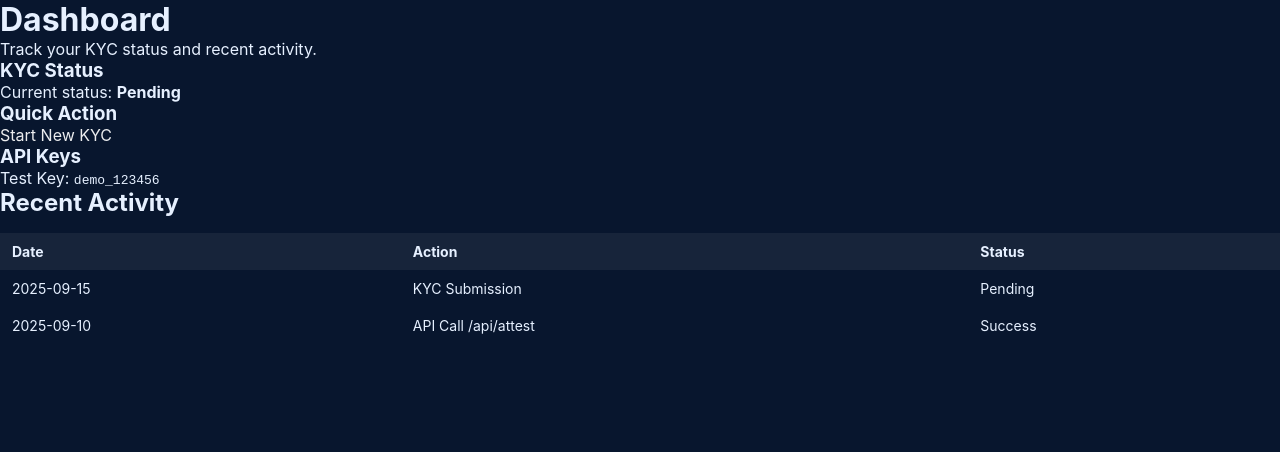
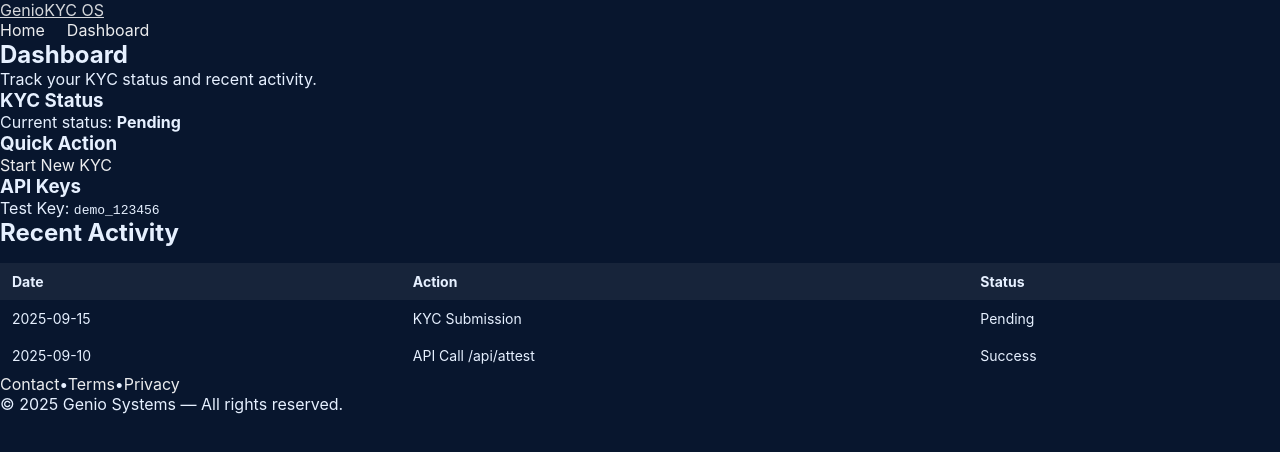
Before and after one commit to genio-ai/genio-os, a Next.js app: page /dashboard in a window 1280 px wide. Shown: the top 452 px of the page. Built offline with nearby package versions, Linux system fonts and the light colour scheme.

Commit message:
Update dashboard.js

```diff
--- a/pages/dashboard.js
+++ b/pages/dashboard.js
@@ -9,13 +9,26 @@ export default function Dashboard() {
 
   return (
     <>
-      <Head>
-        <title>Genio Dashboard</title>
-      </Head>
+      <Head><title>Genio Dashboard</title></Head>
+
+      <header className="site-header">
+        <nav className="nav" aria-label="Dashboard navigation">
+          <a href="/" className="brand" aria-label="Genio home">
+            <span className="brand-main">Genio</span>
+            <span className="brand-sub">KYC OS</span>
+          </a>
+          <ul className="nav-links" role="list">
+            <li><a className="link" href="/">Home</a></li>
+            <li><a className="link" href="/dashboard">Dashboard</a></li>
+          </ul>
+        </nav>
+      </header>
 
       <main className="page container">
-        <h1 className="h1">Dashboard</h1>
-        <p className="muted">Track your KYC status and recent activity.</p>
+        <section className="section">
+          <h1 className="h1">Dashboard</h1>
+          <p className="muted">Track your KYC status and recent activity.</p>
+        </section>
 
         <section className="grid gap section">
           <article className="card gradient-blue">
@@ -35,29 +48,33 @@ export default function Dashboard() {
         <section className="section">
           <h2 className="h2">Recent Activity</h2>
           <table className="activity-table">
-            <thead>
-              <tr><th>Date</th><th>Action</th><th>Status</th></tr>
-            </thead>
+            <thead><tr><th>Date</th><th>Action</th><th>Status</th></tr></thead>
             <tbody>
               {rows.map((r, i) => (
-                <tr key={i}>
-                  <td>{r.date}</td><td>{r.action}</td><td>{r.status}</td>
-                </tr>
+                <tr key={i}><td>{r.date}</td><td>{r.action}</td><td>{r.status}</td></tr>
               ))}
             </tbody>
           </table>
         </section>
+
+        <footer className="footer">
+          <div className="footer-links">
+            <a className="link" href="/#support">Contact</a>
+            <span aria-hidden="true">•</span>
+            <a className="link" href="/#hero">Terms</a>
+            <span aria-hidden="true">•</span>
+            <a className="link" href="/#hero">Privacy</a>
+          </div>
+          © {new Date().getFullYear()} Genio Systems — All rights reserved.
+        </footer>
       </main>
 
       <style jsx>{`
-        .activity-table { width: 100%; border-collapse: collapse; margin-top: 16px; }
-        .activity-table th, .activity-table td {
-          border: 1px solid var(--border);
-          padding: 10px 12px;
-          text-align: left;
-          font-size: 14px;
-        }
-        .activity-table th { background: rgba(255,255,255,.06); }
+        .activity-table{width:100%;border-collapse:collapse;margin-top:16px}
+        .activity-table th,.activity-table td{border:1px solid var(--border);padding:10px 12px;text-align:left;font-size:14px}
+        .activity-table th{background:rgba(255,255,255,.06)}
+        @media (max-width:899px){ .nav-links{display:none !important;} }
+        @media (min-width:900px){ .nav-links{display:flex;gap:22px;list-style:none;margin:0;padding:0} }
       `}</style>
     </>
   );
```
